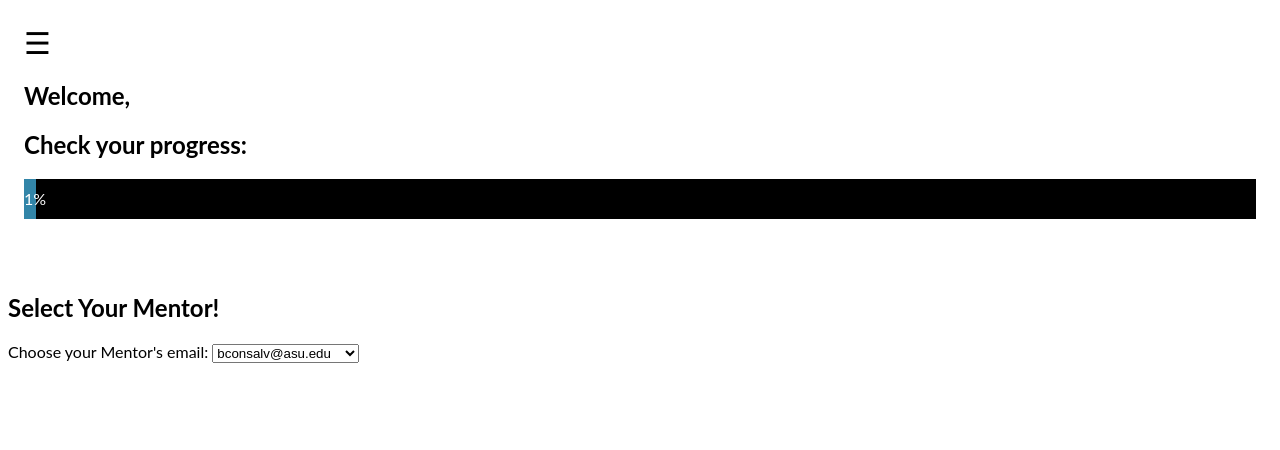
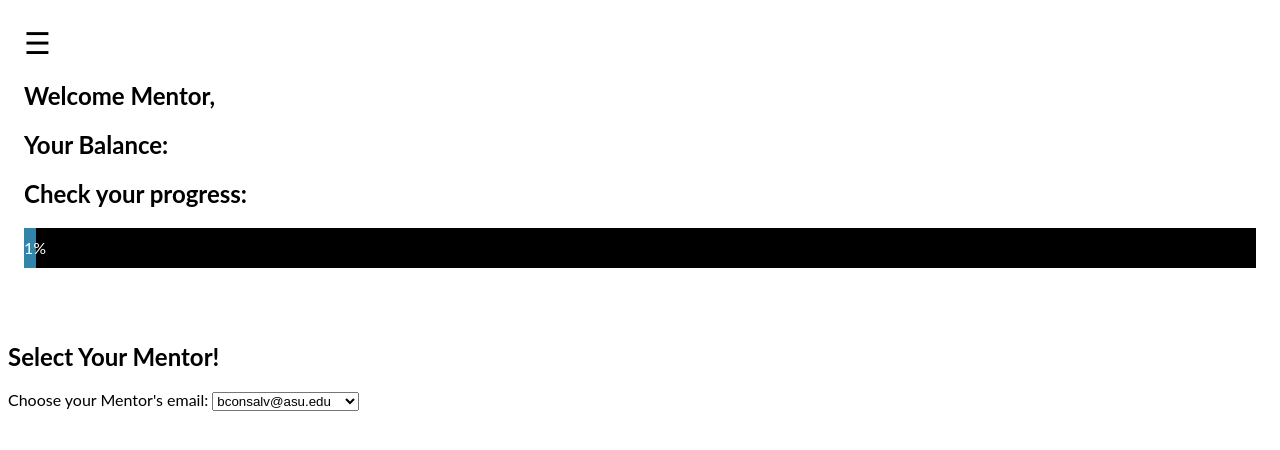
Before and after one commit to thienducthinh/Mentorship_Program, a plain HTML site: page mentor.html in a window 1280 px wide. Drawn offline with Linux system fonts and the light colour scheme.

Commit message:
indented css

```diff
--- a/mentor.html
+++ b/mentor.html
@@ -3,7 +3,7 @@
 <head>
   <meta charset="UTF-8">
   <meta name="viewport" content="width=device-width, initial-scale=1.0">
-    <title>Mentor Page</title>
+  <title>Mentee Page</title>
   <style>
     #Progress {
       width: 100%;
@@ -82,7 +82,9 @@
       <div id="main">
         <span style="font-size:30px;cursor:pointer" onclick="openNav()">&#9776; </span>
         <section id = "welcomeSection">
-            <h2>Welcome, </h2>
+            <h2>Welcome Mentor, </h2>
+            <h2>Your Balance:</h2>
+            <p id="balance"></p>
         </section>
         <section id = "progressSection">
             <h2>Check your progress:</h2>
```
Also changed, not shown: mentee.html (+1 -1 lines). Lines whose indentation alone changed are shown as unchanged.
